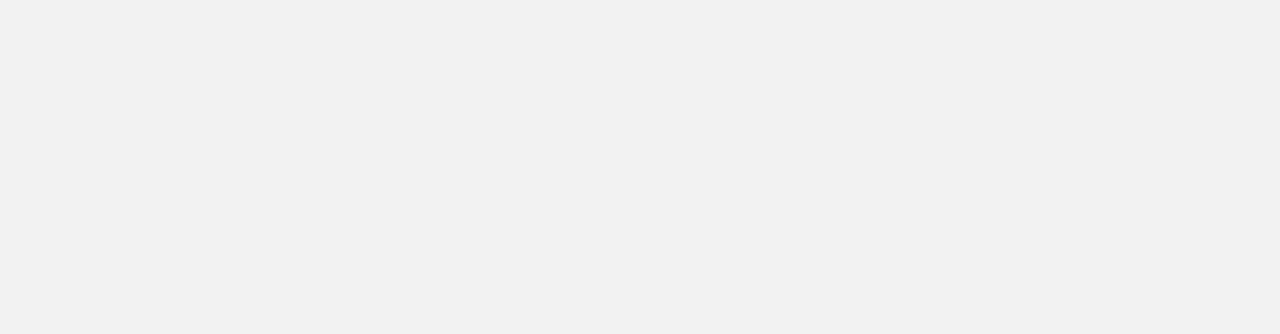
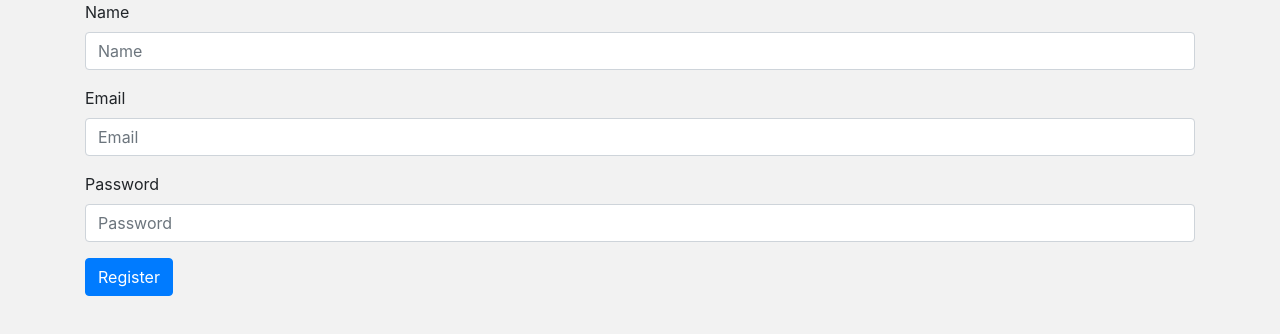
Before and after one commit to Eldaernth/TeammaeT, a React (Create React App) app in the folder teammaet-frontend/: page /registration in a window 1280 px wide. Shown: the top 334 px of the page. Built offline with nearby package versions, Linux system fonts and the light colour scheme.

Commit message:
added RegistrationPage

```diff
--- a/teammaet-frontend/src/App.js
+++ b/teammaet-frontend/src/App.js
@@ -5,6 +5,7 @@ import {BrowserRouter as Router, Route, Switch} from "react-router-dom";
 import UsersPage from "./pages/UsersPage";
 import UserPage from "./pages/UserPage";
 import {UserProvider} from "./context/UserContext";
+import RegistrationPage from "./pages/RegistrationPage";
 
 function App() {
     return (
@@ -15,6 +16,7 @@ function App() {
                         <UserProvider>
                             <Route path="/users" exact component={UsersPage}/>
                             <Route path="/user/:id" exact component={UserPage}/>
+                            <Route path="/registration" exact component={RegistrationPage}/>
                         </UserProvider>
                     </Container>
                 </Switch>
--- /dev/null
+++ b/teammaet-frontend/src/pages/RegistrationPage.js
@@ -0,0 +1,55 @@
+import React, {useState} from "react";
+import {Button, Form} from "react-bootstrap";
+import Axios from "axios";
+
+export default function RegistrationPage(){
+    const [newUser,setNewUser] = useState({
+        name:"",
+        email:"",
+        password:""
+    });
+
+    const addNewUser = ()=>{
+        {
+            Axios.post(`http://localhost:8080/user/`, {
+                name:newUser.name,
+                email:newUser.email,
+                password:newUser.password
+            }, {
+                headers: {
+                    "Content-type": "application/json",
+                    "Access-Control-Allow-Origin": "http://localhost:3000",
+                    'Accept': 'application/json'
+                }
+            }).then(res => console.log(res.data))
+        }
+
+    };
+
+    return(
+        <Form>
+            <Form.Group controlId="Name">
+                <Form.Label>Name</Form.Label>
+                <Form.Control type="text" placeholder="Name" value={newUser.name} onChange={e => {
+                    e.persist();
+                    setNewUser(prev => ({...prev, name: e.target.value}))}}/>
+            </Form.Group>
+
+            <Form.Group controlId="Email">
+                <Form.Label>Email</Form.Label>
+                <Form.Control type="text" placeholder="Email" value={newUser.email} onChange={e => {
+                    e.persist();
+                    setNewUser(prev => ({...prev, email: e.target.value}))}}/>
+            </Form.Group>
+
+            <Form.Group controlId="Password">
+                <Form.Label>Password</Form.Label>
+                <Form.Control type="text" placeholder="Password"value={newUser.password} onChange={e => {
+                    e.persist();
+                    setNewUser(prev => ({...prev, password: e.target.value}))}}/>
+            </Form.Group>
+
+            <Button onClick={addNewUser}>Register</Button>
+        </Form>
+    );
+}
```
